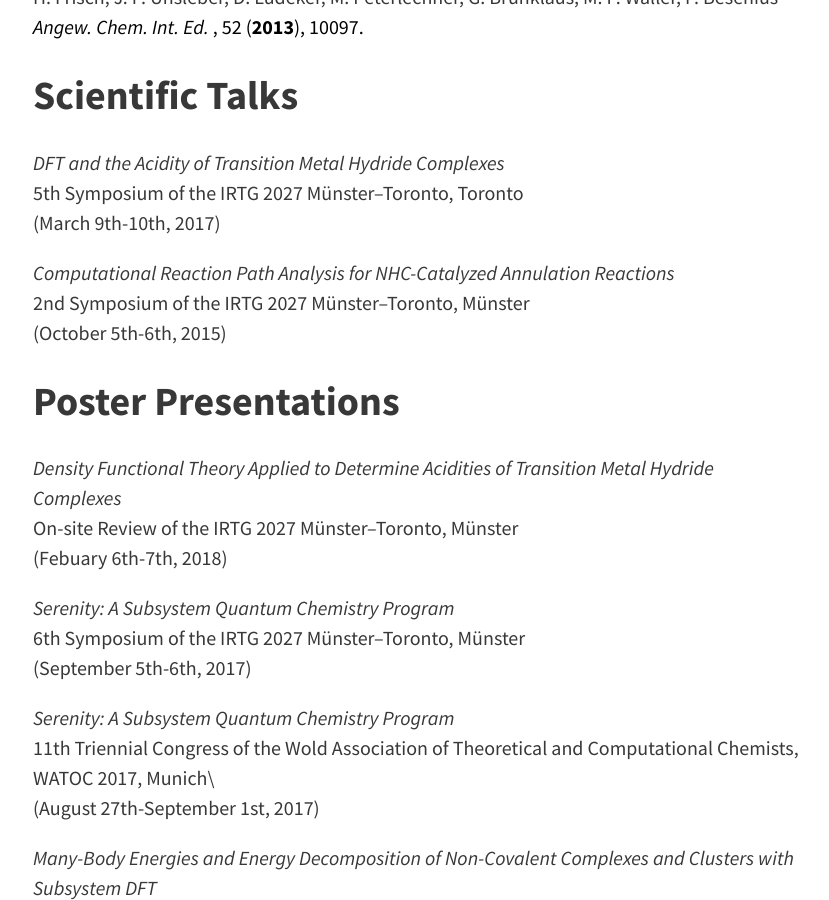
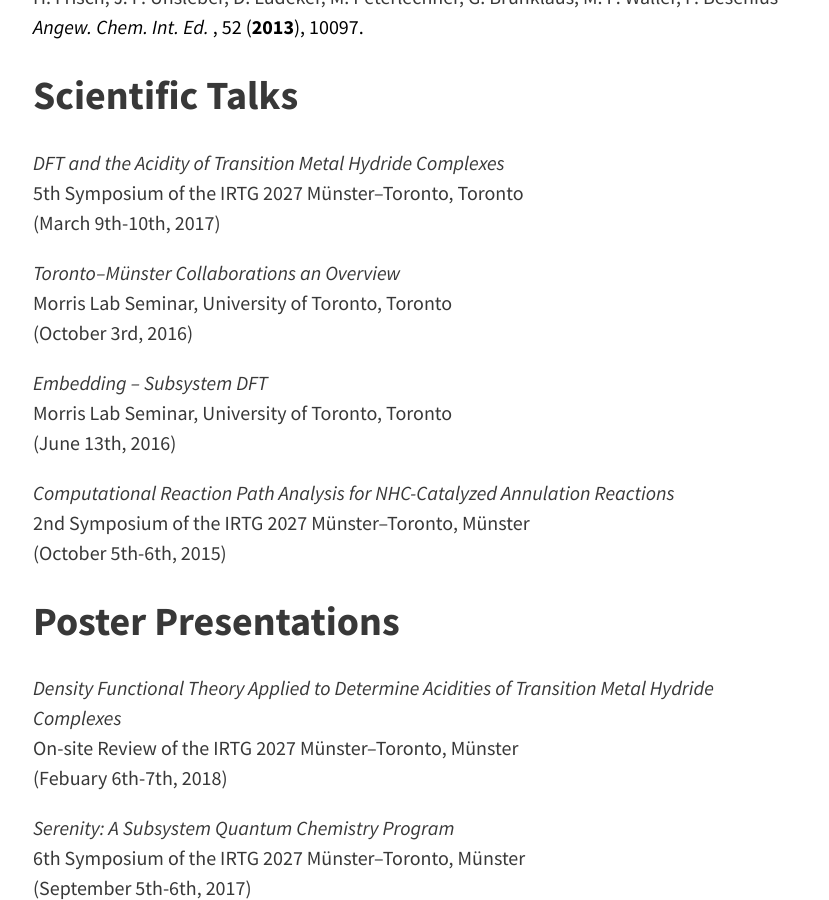
Before and after one commit to nabbelbabbel/nabbelbabbel.github.io, a Jekyll site: the page built from pages/publications.md, in a window 1280 px wide and 900 px high, scrolled down 1111 px. Shown: the whole window, without its empty margins (223-1052 px from the left). Built offline with Jekyll 4.4.1, drawn with Linux system fonts in a browser that asks for light colours.

Commit message:
Update publications.md

```diff
--- a/pages/publications.md
+++ b/pages/publications.md
@@ -30,6 +30,14 @@ H. Frisch, J. P. Unsleber, D. Lüdeker, M. Peterlechner, G. Brunklaus, M. P. Wal
 *DFT and the Acidity of Transition Metal Hydride Complexes*
 5th Symposium of the IRTG 2027 Münster--Toronto, Toronto
 (March 9th-10th, 2017)
+
+*Toronto--Münster Collaborations an Overview*
+Morris Lab Seminar, University of Toronto, Toronto
+(October 3rd, 2016)
+
+*Embedding -- Subsystem DFT*
+Morris Lab Seminar, University of Toronto, Toronto
+(June 13th, 2016)
 
 *Computational Reaction Path Analysis for NHC-Catalyzed Annulation Reactions*
 2nd Symposium of the IRTG 2027 Münster--Toronto, Münster
```
